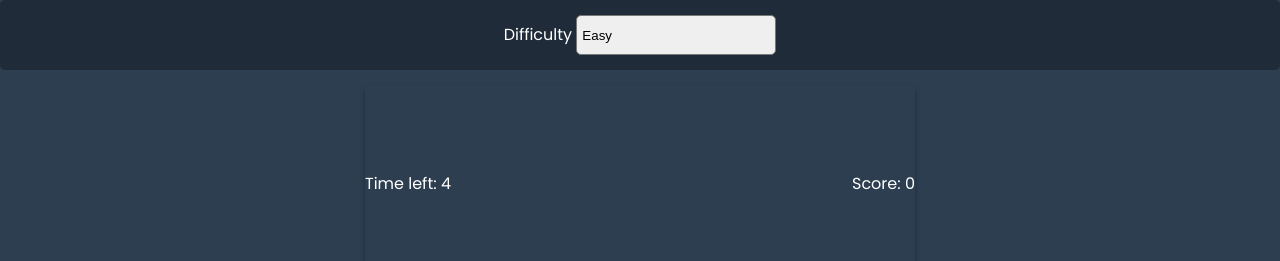
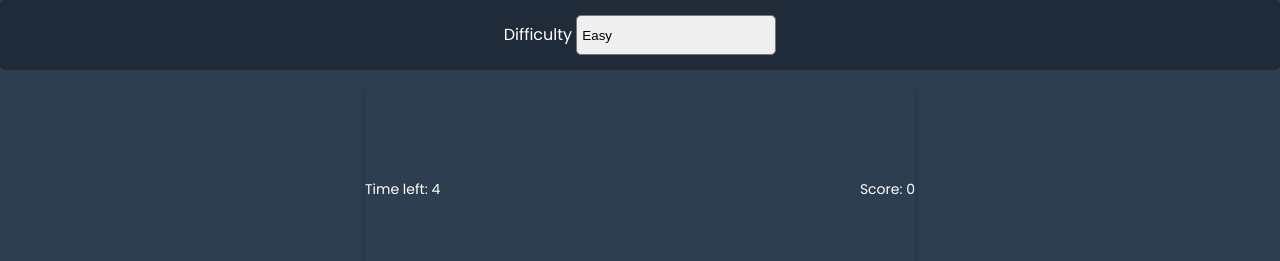
Before and after one commit to aldohu/typingGame, a plain HTML site: page index.html in a window 1280 px wide. Shown: the top 261 px of the page. Drawn offline with Linux system fonts and the light colour scheme; a web font is replaced by a local one.

Commit message:
change font size of score and time containers

```diff
--- a/app.css
+++ b/app.css
@@ -92,7 +92,8 @@ h2 {
 .time-container,
 .score-container {
 	position: absolute;
-	top: 50px;
+	top: 60px;
+	font-size: 14px;
 }
 .time-container {
 	left: 0;
```
